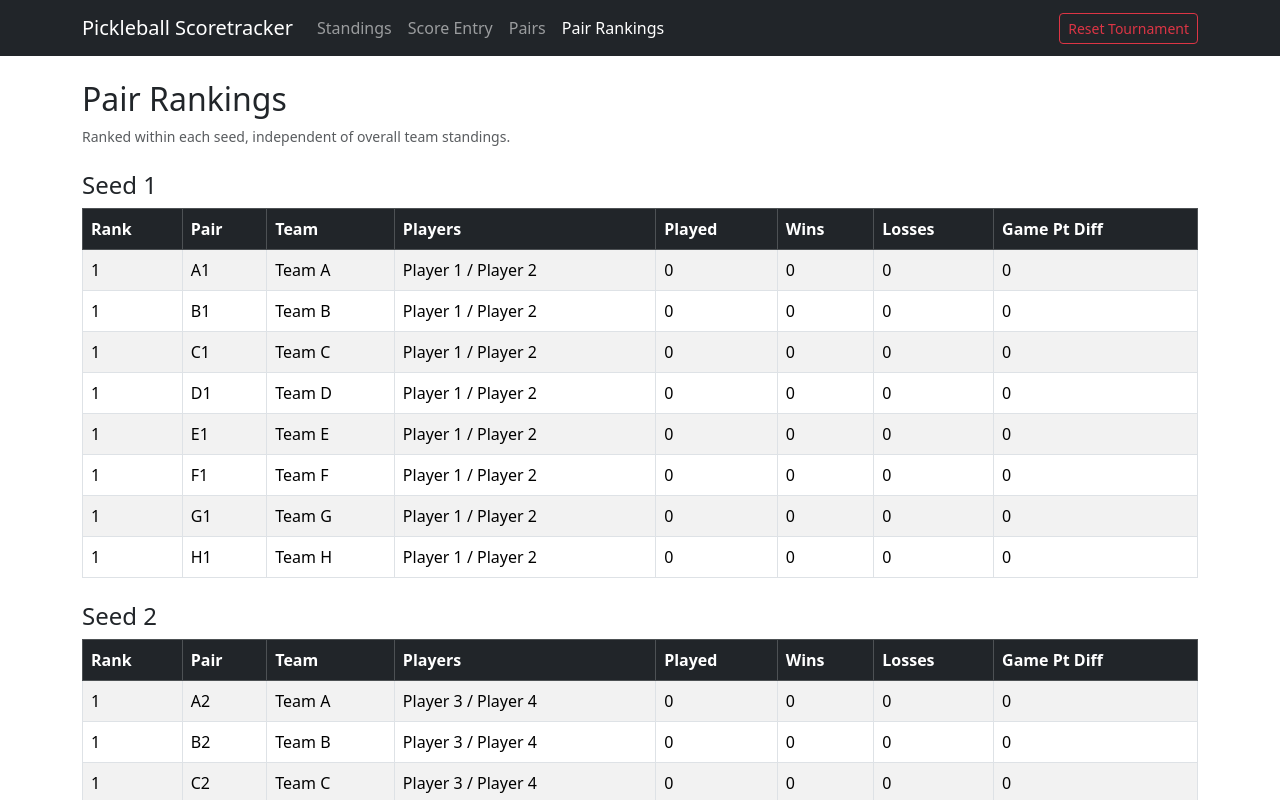
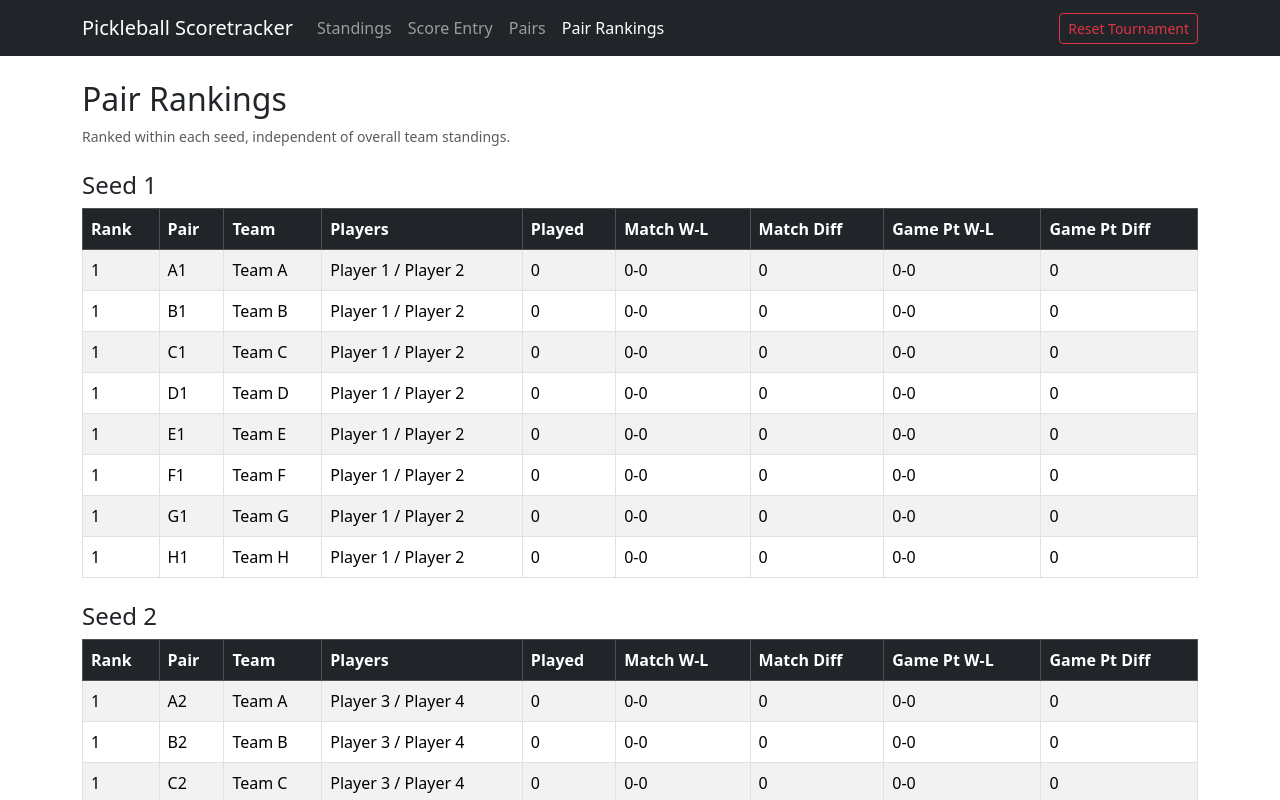
Before and after one commit to melvy13/pickleball-scoretracker, an Angular app: page /pair-rankings in a window 1280 px wide. Shown: the top 800 px of the page. Built offline with nearby package versions, Linux system fonts and the light colour scheme; no server answers.

Commit message:
[feature/pair-rankings] use match diff instead of match wins

```diff
--- a/src/app/core/standings-calculator.ts
+++ b/src/app/core/standings-calculator.ts
@@ -244,11 +244,12 @@ export function calculatePairStandingsForSeed(seed: SeedLevel, allPairs: Pair[],
 export function rankPairStandings(standings: PairStanding[]): RankedPairStanding[] {
   const withDifferential = standings.map(s => ({
     ...s,
+    matchDifferential: s.matchWins - s.matchLosses,
     gamePointDifferential: s.gamePointsFor - s.gamePointsAgainst
   }));
 
   const sorted = [...withDifferential].sort((a, b) => {
-    if (b.matchWins !== a.matchWins) return b.matchWins - a.matchWins;
+    if (b.matchDifferential !== a.matchDifferential) return b.matchDifferential - a.matchDifferential;
     return b.gamePointDifferential - a.gamePointDifferential;
   });
 
@@ -261,7 +262,7 @@ export function rankPairStandings(standings: PairStanding[]): RankedPairStanding
     if (i > 0) {
       const prev = sorted[i - 1];
       const isTiedWithPrev =
-        pair.matchWins === prev.matchWins &&
+        pair.matchDifferential === prev.matchDifferential &&
         pair.gamePointDifferential === prev.gamePointDifferential;
 
       if (!isTiedWithPrev) {
--- a/src/app/models/standings.model.ts
+++ b/src/app/models/standings.model.ts
@@ -32,5 +32,6 @@ export interface PairStanding {
 
 export interface RankedPairStanding extends PairStanding {
   rank: number;
+  matchDifferential: number;
   gamePointDifferential: number;
 }
--- a/src/app/views/pair-rankings/pair-rankings.html
+++ b/src/app/views/pair-rankings/pair-rankings.html
@@ -16,8 +16,9 @@
           <th>Team</th>
           <th>Players</th>
           <th>Played</th>
-          <th>Wins</th>
-          <th>Losses</th>
+          <th>Match W-L</th>
+          <th>Match Diff</th>
+          <th>Game Pt W-L</th>
           <th>Game Pt Diff</th>
         </tr>
       </thead>
@@ -29,8 +30,9 @@
             <td>{{ getTeamName(p.team) }}</td>
             <td>{{ getPlayerNames(p.pairId) }}</td>
             <td>{{ p.matchesPlayed }}</td>
-            <td>{{ p.matchWins }}</td>
-            <td>{{ p.matchLosses }}</td>
+            <td>{{ p.matchWins }}-{{ p.matchLosses }}</td>
+            <td>{{ p.matchDifferential }}</td>
+            <td>{{ p.gamePointsFor }}-{{ p.gamePointsAgainst }}</td>
             <td>{{ p.gamePointDifferential }}</td>
           </tr>
         }
```
